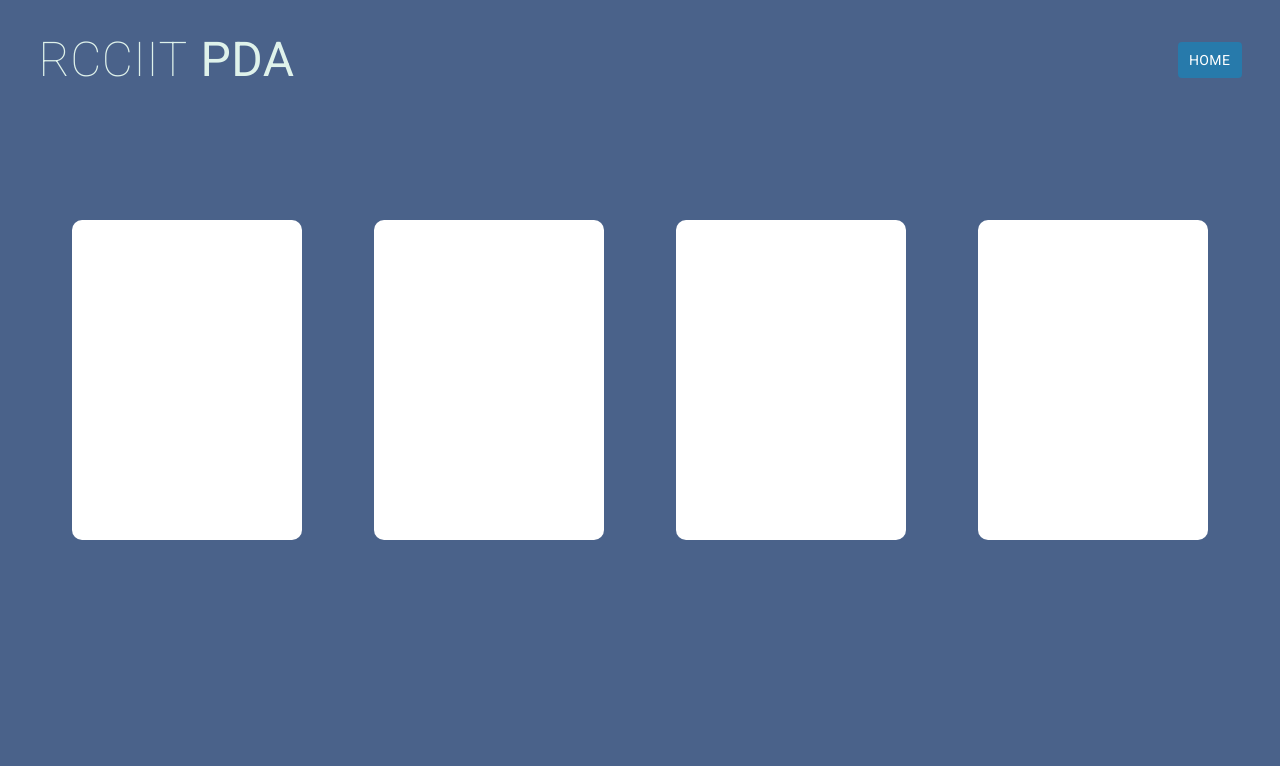
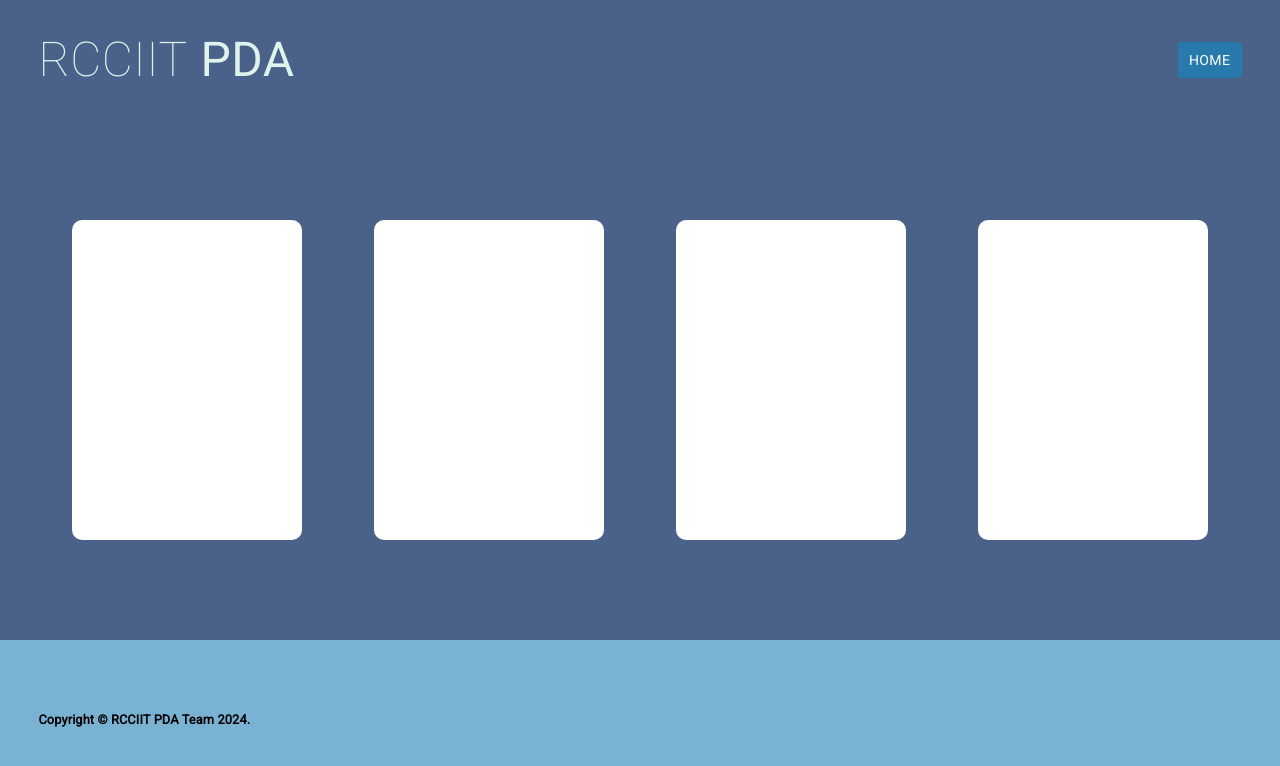
Before and after one commit to tiasha01/NOYB, a React (Vite) app: page /aboutus in a window 1280 px wide. Shown: the top 766 px of the page. Built offline with nearby package versions, Linux system fonts and the light colour scheme.

Commit message:
UI Enhancements.

```diff
--- a/src/pages/AboutUs.jsx
+++ b/src/pages/AboutUs.jsx
@@ -103,6 +103,24 @@ function Aboutus(){
 
                     </Box>
                 </Box>
+                <Box sx={{
+                    display: 'flex',
+                    flexDirection: 'row',
+                    width: '100vw',
+                    height: '20vh',
+                    backgroundColor: '#7AB2D3',
+                    alignItems: 'center'
+                }}>
+                    <Typography sx={{
+                        fontSize: '0.8em',
+                        fontWeight: '900',
+                        marginLeft: '3vw'
+                    }}>
+                        {'Copyright © RCCIIT PDA Team '}
+                        {new Date().getFullYear()}
+                        {'.'}
+                    </Typography>
+                </Box>
             </Box>
         </>
     );
```
